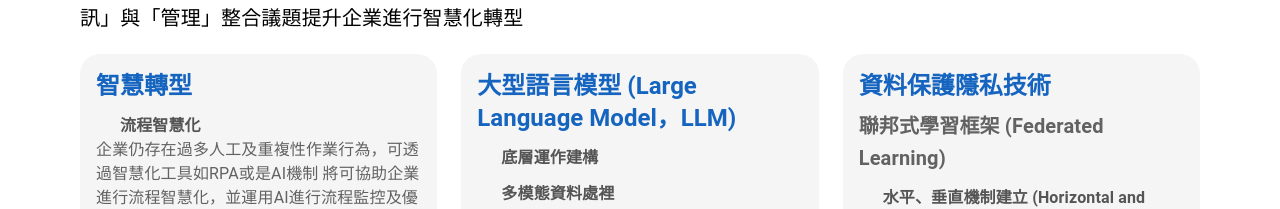
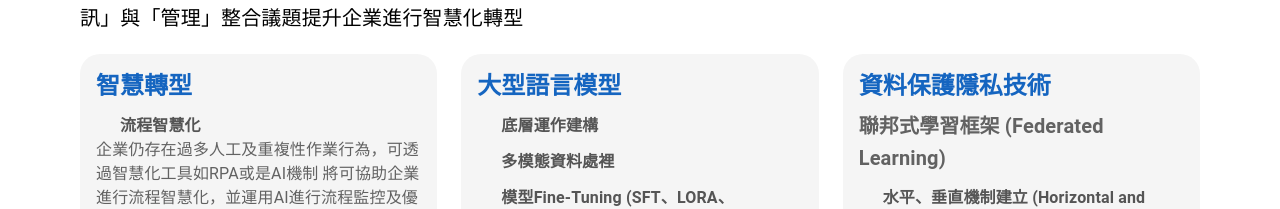
Before and after one commit to failab-ntust/lab-website, a Next.js app: page /research in a window 1280 px wide. Shown: the part 174-383 px from the top of the page. Built offline with nearby package versions, Linux system fonts and the light colour scheme; some icons are missing.

Commit message:
update format in research result and research

```diff
--- a/app/research/page.tsx
+++ b/app/research/page.tsx
@@ -51,7 +51,7 @@ export default function Research() {
                     </FieldGrid>
                 </Grid>
                 <Grid size={{ xs: 4, sm: 8, md: 4 }}>
-                    <FieldGrid field="大型語言模型 (Large Language Model，LLM)" >
+                    <FieldGrid field="大型語言模型" >
                         <FieldContent icon={<Looks1Icon color='primary' />} subfield='底層運作建構' />
                         <FieldContent icon={<Looks2Icon color='primary' />} subfield='多模態資料處裡' />
                         <FieldContent icon={<Looks3Icon color='primary' />} subfield='模型Fine-Tuning (SFT、LORA、Alignment)' />
--- a/app/research_result/page.tsx
+++ b/app/research_result/page.tsx
@@ -20,7 +20,7 @@ const MinistryofEducation = [
 
 // 產學合作案
 const IndustryCooperation = [
-    '計畫主持人 資訊安全-打造AI人工智慧1.0框架 2025/07/01~ 2025/12/31',
+    '計畫主持人，資訊安全-打造AI人工智慧1.0框架 2025/07/01~ 2025/12/31',
     '計畫主持人，AI戰情室1.0 2024/12/31 ~ 2025/06/30',
     '計畫主持人，醫美產業AI技術引進導入及評估 2024/10/31 ~ 2025/03/31',
     '計畫主持人，競品暨技術論文網站分析系統 2024/06/01 ~ 2025/01/31',
```
